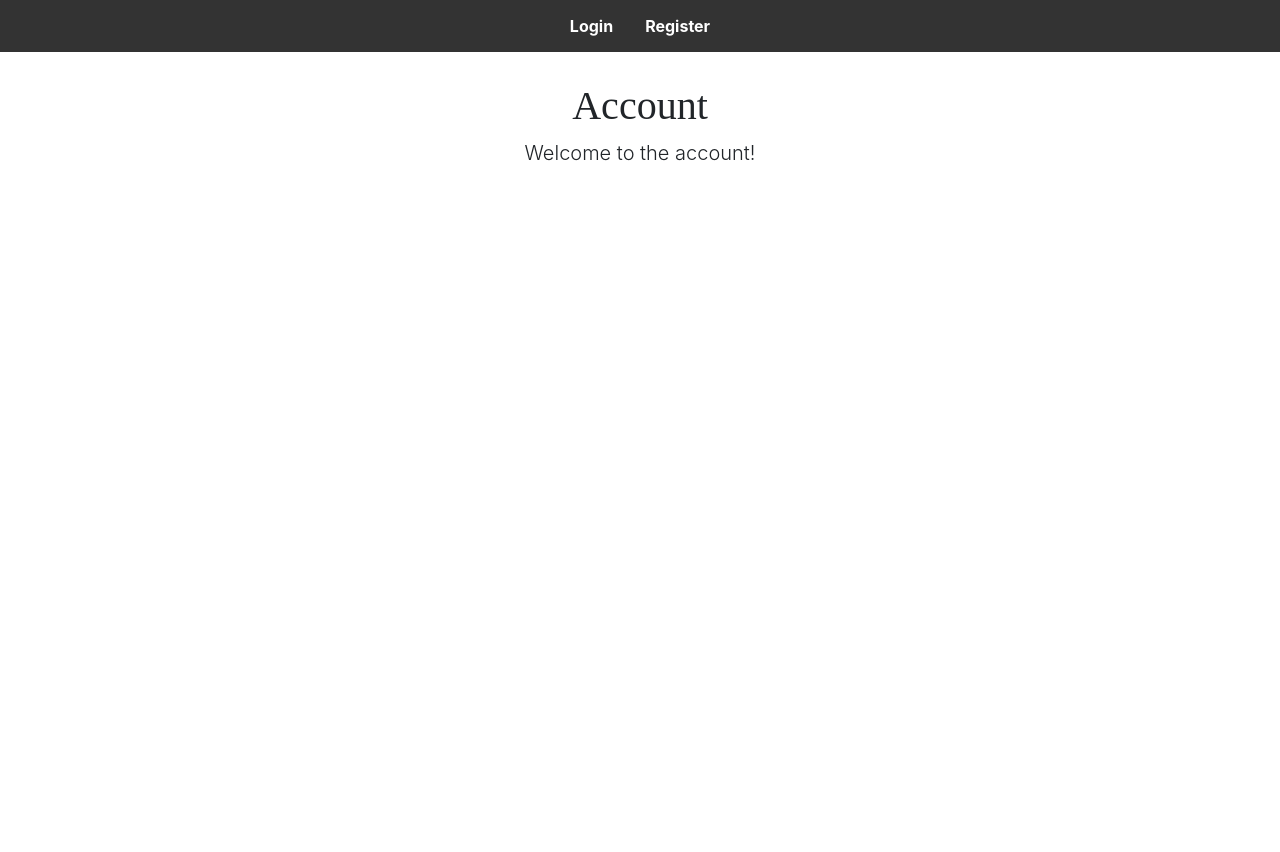
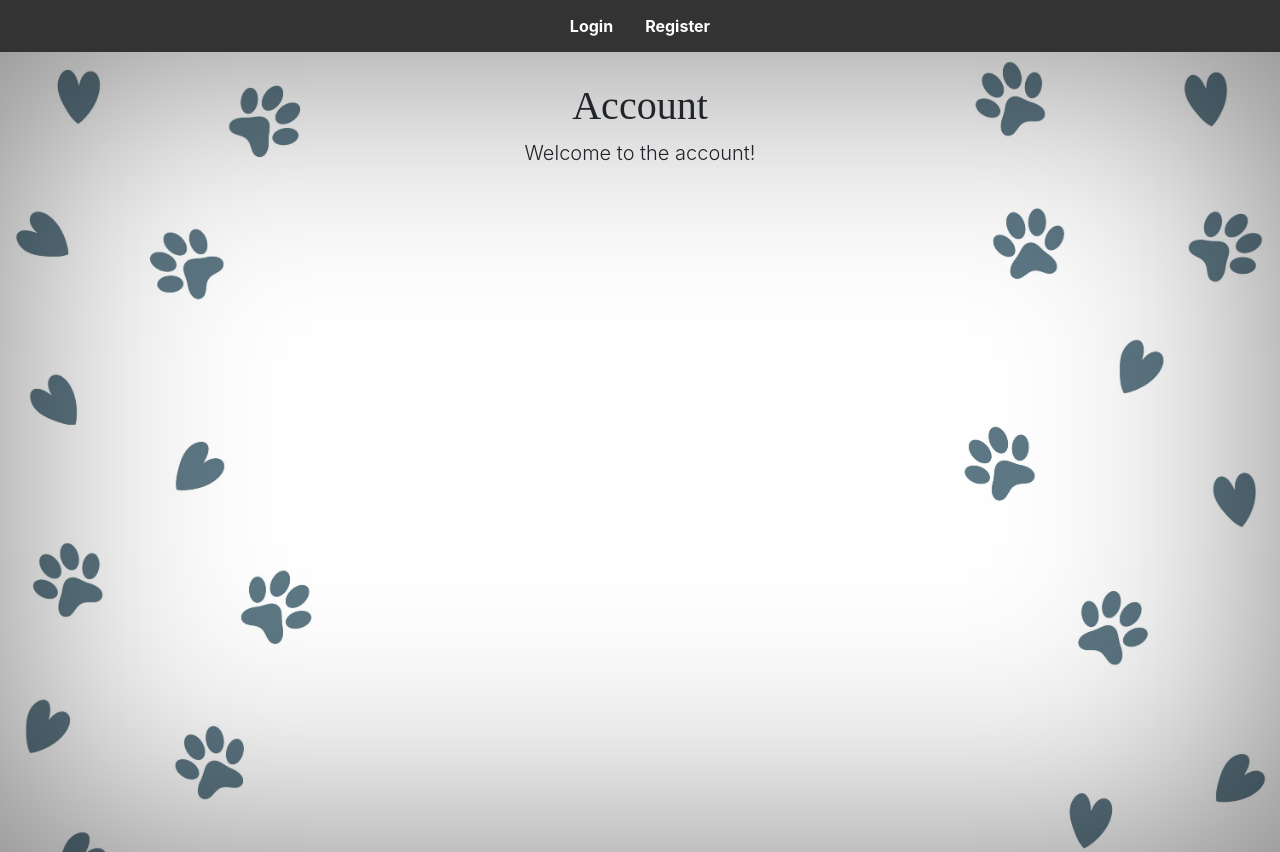
Before and after one commit to UltForce/Pawsite, a React (Create React App) app: page /account in a window 1280 px wide. Before the commit the page ends 800 px from the top, so only its background shows below. Built offline with nearby package versions, Linux system fonts and the light colour scheme; no server answers; a web font is replaced by a local one.

Commit message:
Mainly added background image (2)

```diff
--- a/src/Login.js
+++ b/src/Login.js
@@ -77,6 +77,7 @@ const Login = () => {
     return () => unsubscribe();
   }, [navigate]);
   return (
+    <section className="background-image">
       <div className="centered">
         <h2>Login</h2>
         <label>Email:</label>
@@ -101,6 +102,7 @@ const Login = () => {
           Forgot Password? <Link to="/reset">Recover</Link>.
         </p>
       </div>
+    </section>
   );
 };
 
--- a/src/Register.js
+++ b/src/Register.js
@@ -101,6 +101,7 @@ const Register = () => {
   };
 
   return (
+    <section className="background-image-bigger">
       <div className="centered">
         <h2>Register</h2>
         <label>First Name:</label>
@@ -185,6 +186,7 @@ const Register = () => {
           Already have an account? <Link to="/login">Login here</Link>.
         </p>
       </div>
+    </section>
   );
 };
 
--- a/src/account.js
+++ b/src/account.js
@@ -4,10 +4,12 @@ import React from "react";
 
 const account = () => {
   return (
-    <div className="centered">
-      <h1 className="page-title">Account</h1>
-      <p class="lead">Welcome to the account!</p>
-    </div>
+    <section className="background-image">
+      <div className="centered">
+        <h1 className="page-title">Account</h1>
+        <p class="lead">Welcome to the account!</p>
+      </div>
+    </section>
   );
 };
 
```
Lines whose indentation alone changed are shown as unchanged.
